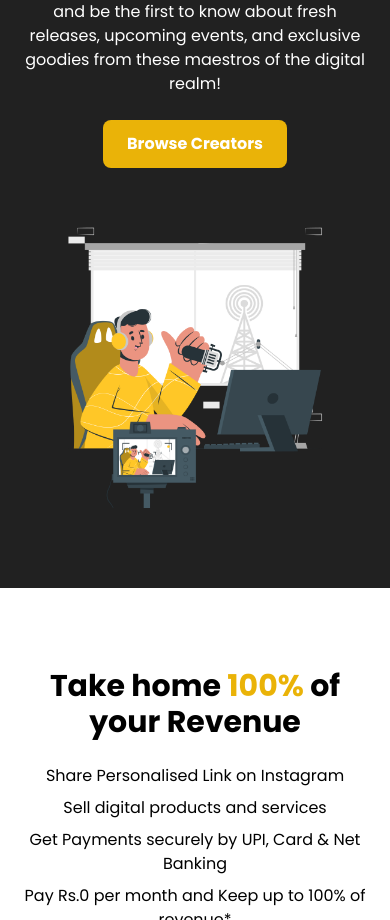
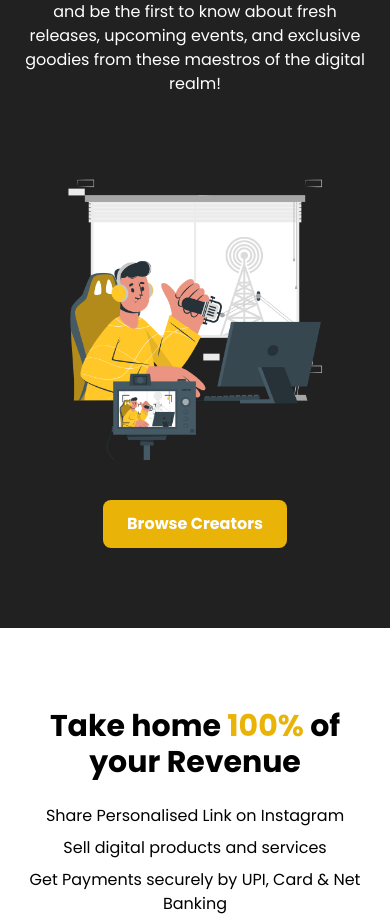
Before and after one commit to Tirthankar03/clamio-nextjs, a Next.js app: page /explore in a window 390 px wide. Shown: the part 4128-5048 px from the top of the page. Built offline with nearby package versions, Linux system fonts and the light colour scheme; what tailwindcss-debug-screens would draw is missing.

Commit message:
bugs fixed

```diff
--- a/components/explore/MeetTheCreator.tsx
+++ b/components/explore/MeetTheCreator.tsx
@@ -17,7 +17,7 @@ const MeetTheCreator = () => {
             <p className="mb-6">
               Join a community that's teeming with talent and be the first to know about fresh releases, upcoming events, and exclusive goodies from these maestros of the digital realm!
             </p>
-            <button className="px-6 py-3 bg-yellow-500 font-bold text-white rounded-lg">
+            <button className="hidden sm:block px-6 py-3 bg-yellow-500 font-bold text-white rounded-lg">
               Browse Creators
             </button>
           </div>
@@ -30,7 +30,11 @@ const MeetTheCreator = () => {
               />
             </div>
           </div>
+          <button className="px-6 py-3 bg-yellow-500 font-bold text-white rounded-lg">
+              Browse Creators
+            </button>
         </div>
+
       </section>
     );
   };
--- a/components/rewards/Hero.tsx
+++ b/components/rewards/Hero.tsx
@@ -21,7 +21,9 @@ const Hero = () => {
         </div>
 
         {/* Button visible on smaller screens */}
-        <button className="bg-gray-300 sm:hidden self-center md:hidden font-semibold text-black py-3 px-0 w-72 mx-8 rounded text-lg">VIEW DASHBOARD</button>
+        {/* <button className="bg-gray-300 sm:hidden self-center md:hidden font-semibold text-black py-3 px-0 w-72 mx-8 rounded text-lg">VIEW DASHBOARD</button> */}
+        <button className="bg-gray-300 block sm:hidden font-semibold text-black py-2 sm:py-3 sm:px-20 md:py-3 md:px-20 rounded text-lg my-8">VIEW DASHBOARD</button>
+
       </div>
     </section>
   );
```
